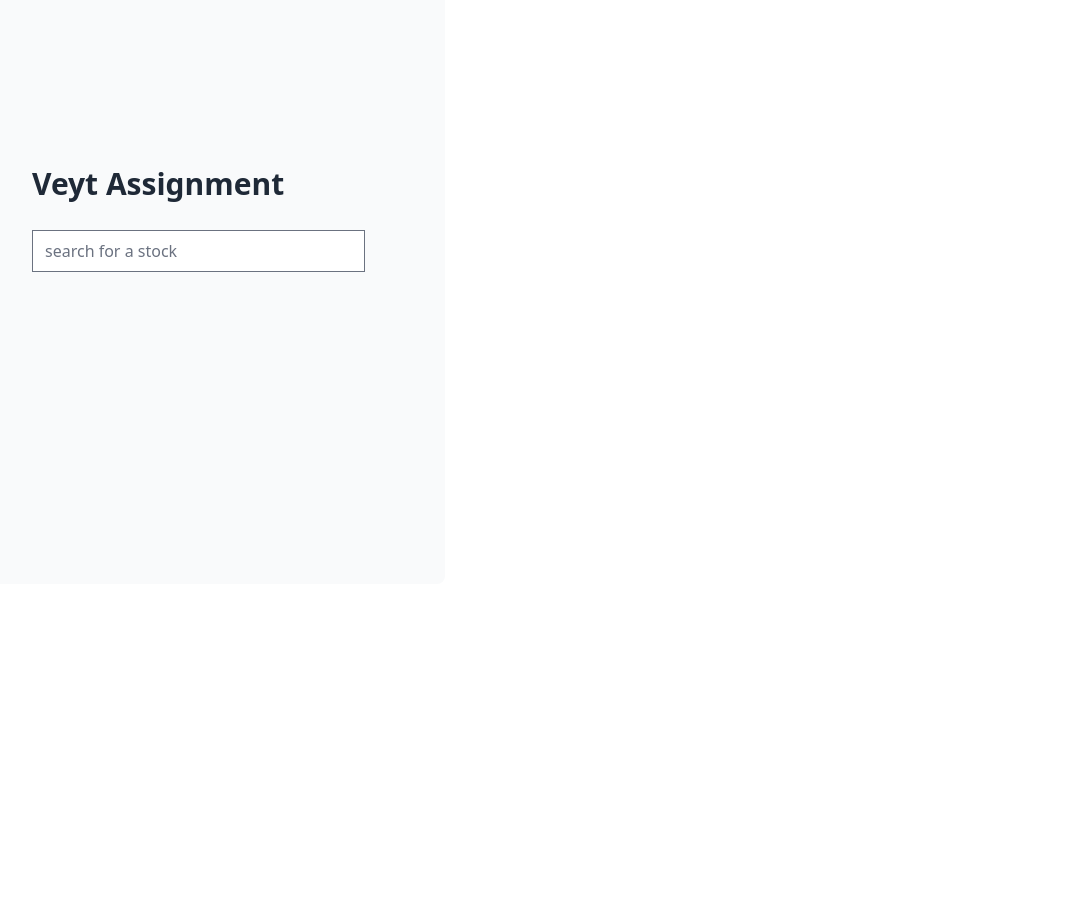
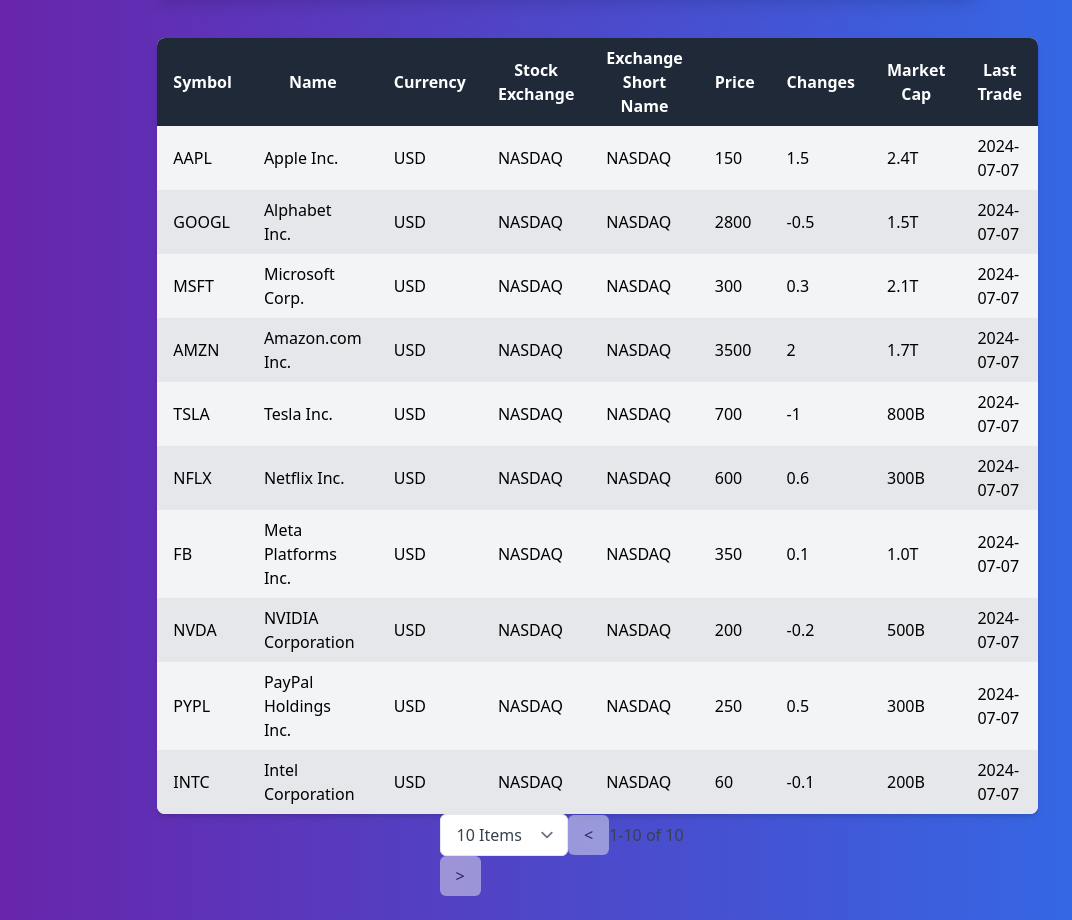
Before and after one commit to ThomasJRye/Stock-dash, a Next.js app: page / in a window 1280 px wide. Shown: the part 192-1112 px from the top of the page, without its empty margins (72-1144 px from the left). Before the commit the page ends 800 px from the top, so only its background shows below. Built offline with nearby package versions, Linux system fonts and the light colour scheme; no server answers.

Commit message:
pagination and example data

```diff
--- a/app/page.tsx
+++ b/app/page.tsx
@@ -1,18 +1,209 @@
-import AcmeLogo from '@/app/ui/acme-logo';
-import { ArrowRightIcon } from '@heroicons/react/24/outline';
-import Link from 'next/link';
-import styles from '@/app/ui/home.module.css'
+'use client';
+
+import { useState, useEffect, use } from "react";
+
+interface Stock {
+  symbol: string;
+  name: string;
+  currency: string;
+  stockExchange: string;
+  exchangeShortName: string;
+  price?: number | string;
+  changes?: number | string;
+  marketCap?: number | string;
+  lastTrade?: string | null;
+}
+
+const mockData: Stock[] = [
+  { symbol: "AAPL", name: "Apple Inc.", currency: "USD", stockExchange: "NASDAQ", exchangeShortName: "NASDAQ", price: 150, changes: 1.5, marketCap: "2.4T", lastTrade: "2024-07-07" },
+  { symbol: "GOOGL", name: "Alphabet Inc.", currency: "USD", stockExchange: "NASDAQ", exchangeShortName: "NASDAQ", price: 2800, changes: -0.5, marketCap: "1.5T", lastTrade: "2024-07-07" },
+  { symbol: "MSFT", name: "Microsoft Corp.", currency: "USD", stockExchange: "NASDAQ", exchangeShortName: "NASDAQ", price: 300, changes: 0.3, marketCap: "2.1T", lastTrade: "2024-07-07" },
+  { symbol: "AMZN", name: "Amazon.com Inc.", currency: "USD", stockExchange: "NASDAQ", exchangeShortName: "NASDAQ", price: 3500, changes: 2, marketCap: "1.7T", lastTrade: "2024-07-07" },
+  { symbol: "TSLA", name: "Tesla Inc.", currency: "USD", stockExchange: "NASDAQ", exchangeShortName: "NASDAQ", price: 700, changes: -1, marketCap: "800B", lastTrade: "2024-07-07" },
+  { symbol: "NFLX", name: "Netflix Inc.", currency: "USD", stockExchange: "NASDAQ", exchangeShortName: "NASDAQ", price: 600, changes: 0.6, marketCap: "300B", lastTrade: "2024-07-07" },
+  { symbol: "FB", name: "Meta Platforms Inc.", currency: "USD", stockExchange: "NASDAQ", exchangeShortName: "NASDAQ", price: 350, changes: 0.1, marketCap: "1.0T", lastTrade: "2024-07-07" },
+  { symbol: "NVDA", name: "NVIDIA Corporation", currency: "USD", stockExchange: "NASDAQ", exchangeShortName: "NASDAQ", price: 200, changes: -0.2, marketCap: "500B", lastTrade: "2024-07-07" },
+  { symbol: "PYPL", name: "PayPal Holdings Inc.", currency: "USD", stockExchange: "NASDAQ", exchangeShortName: "NASDAQ", price: 250, changes: 0.5, marketCap: "300B", lastTrade: "2024-07-07" },
+  { symbol: "INTC", name: "Intel Corporation", currency: "USD", stockExchange: "NASDAQ", exchangeShortName: "NASDAQ", price: 60, changes: -0.1, marketCap: "200B", lastTrade: "2024-07-07" },
+  // Add more mock data as needed
+];
 
 export default function Page() {
+  const [query, setQuery] = useState("");
+  const [results, setResults] = useState<Stock[]>([]);
+  const [limit, setLimit] = useState<number>(10);
+  const [page, setPage] = useState(1);
+  const [totalResults, setTotalResults] = useState<number>(0);
+  const [errorMessage, setErrorMessage] = useState<string | null>(null);
+
+  const apiKey = process.env.NEXT_PUBLIC_FINANCE_API_KEY;
+
+  const handleInputChange = (e: React.ChangeEvent<HTMLInputElement>) => {
+    setQuery(e.target.value);
+  };
+
+  const handleLimitChange = (e: React.ChangeEvent<HTMLSelectElement>) => {
+    setLimit(Number(e.target.value));
+    setPage(1); // Reset to first page when limit changes
+  };
+
+  // const handleSubmit = async (e: React.FormEvent) => {
+  //   e.preventDefault();
+  //   if (query.trim() === '') return;
+  //   const offset = (page - 1) * limit;
+
+  //   const responseCIKs = await fetch(`https://financialmodelingprep.com/api/v3/search?query=${query}&limit=${limit}&offset=${offset}&apikey=${apiKey}`);
+  //   const CIKs = await responseCIKs.json();
+  //   setTotalResults(CIKs.length)
+
+  //   const stocks = CIKs.slice(0, limit).map((stock: any) => ({
+  //     symbol: stock.symbol,
+  //     name: stock.name,
+  //     currency: stock.currency,
+  //     stockExchange: stock.stockExchange,
+  //     exchangeShortName: stock.exchangeShortName,
+  //   }));
+
+  //   const stocksInfo = await Promise.all(stocks.map(async (stock: any) => {
+  //     const response = await fetch(`https://financialmodelingprep.com/api/v3/quote/${stock.symbol}?&apikey=${apiKey}`);
+  //     const quoteData = await response.json();
+
+  //     if (quoteData && quoteData.length > 0) {
+  //       return {
+  //         ...stock,
+  //         price: quoteData[0].price,
+  //         changes: quoteData[0].changes,
+  //         marketCap: quoteData[0].marketCap,
+  //         lastTrade: quoteData[0].lastTrade,
+  //       };
+  //     } else {
+  //       return {
+  //         symbol: stock.symbol,
+  //         name: stock.name,
+  //         currency: stock.currency,
+  //         stockExchange: stock.stockExchange,
+  //         exchangeShortName: stock.exchangeShortName,
+  //         price: 'N/A',
+  //         changes: 'N/A',
+  //         marketCap: 'N/A',
+  //         lastTrade: null,
+  //       };
+  //     }
+  //   }));
+  //   setResults(stocksInfo);
+
+  // };
+
+  const handlePageChange = (newPage: number) => {
+    console.log(page)
+    setPage(newPage);
+    console.log(page)
+  };
+
+  useEffect(() => {
+    const fetchData = async () => {
+      try {
+        const offset = (page - 1) * limit;
+        const filteredData = mockData.filter(stock => stock.name.toLowerCase().includes(query.toLowerCase()) || stock.symbol.toLowerCase().includes(query.toLowerCase()));
+        const paginatedData = filteredData.slice(offset, offset + limit);
+        setResults(paginatedData);
+        setTotalResults(filteredData.length);
+        setErrorMessage(null); // Clear any previous error messages
+      } catch (error) {
+        setErrorMessage("An error occurred while fetching data. Please try again later.");
+        setResults([]);
+        setTotalResults(0);
+      }
+    };
+
+    fetchData();
+  }, [query, page, limit]);
+
+  const startIndex = (page - 1) * limit + 1;
+  const endIndex = Math.min(page * limit, totalResults);
+
+  console.log(startIndex, endIndex, totalResults, page)
   return (
-    <main className="flex min-h-screen flex-col p-6">
-      <div className="mt-4 flex grow flex-col gap-4 md:flex-row">
-        <div className="flex flex-col justify-center gap-6 rounded-lg bg-gray-50 px-6 py-10 md:w-2/5 md:px-20">
-          <p className={`text-xl text-gray-800 md:text-3xl md:leading-normal`}>
-            <strong>Veyt Assignment</strong>
+    <main className="flex min-h-screen flex-col items-center bg-gradient-to-r from-purple-800 to-blue-600 p-6">
+      <div className="mt-4 flex grow flex-col gap-4 md:w-2/3">
+        <div className="flex flex-col justify-center gap-6 rounded-lg bg-gray-50 p-6 shadow-lg">
+          <p className="text-3xl font-bold text-gray-800 text-center">
+            Veyt Assignment
           </p>
-          <input placeholder="search for a stock"></input>
+          <form className="flex flex-col items-center space-y-4">
+
+          {/* <form onSubmit={handleSubmit} className="flex flex-col items-center space-y-4"> */}
+            <input
+              type="text"
+              value={query}
+              onChange={handleInputChange}
+              className="w-1/2 rounded-md border border-gray-200 py-2 px-4 text-gray-700"
+              placeholder="Search for a Stock..."
+            />
+          </form>
         </div>
+        {results.length > 0 && (
+          <div className="mt-6">
+            <table className="min-w-full bg-white shadow-md rounded-lg overflow-hidden">
+              <thead className="bg-gray-800 text-white">
+                <tr>
+                  <th className="py-2 px-4">Symbol</th>
+                  <th className="py-2 px-4">Name</th>
+                  <th className="py-2 px-4">Currency</th>
+                  <th className="py-2 px-4">Stock Exchange</th>
+                  <th className="py-2 px-4">Exchange Short Name</th>
+                  <th className="py-2 px-4">Price</th>
+                  <th className="py-2 px-4">Changes</th>
+                  <th className="py-2 px-4">Market Cap</th>
+                  <th className="py-2 px-4">Last Trade</th>
+                </tr>
+              </thead>
+              <tbody>
+                {results.map((result, index) => (
+                  <tr key={result.symbol} className={index % 2 === 0 ? 'bg-gray-100' : 'bg-gray-200'}>
+                    <td className="py-2 px-4">{result.symbol || 'Unknown'}</td>
+                    <td className="py-2 px-4">{result.name || 'Unknown'}</td>
+                    <td className="py-2 px-4">{result.currency || 'N/A'}</td>
+                    <td className="py-2 px-4">{result.stockExchange || 'N/A'}</td>
+                    <td className="py-2 px-4">{result.exchangeShortName || 'N/A'}</td>
+                    <td className="py-2 px-4">{result.price || 'N/A'}</td>
+                    <td className="py-2 px-4">{result.changes || 'N/A'}</td>
+                    <td className="py-2 px-4">{result.marketCap || 'N/A'}</td>
+                    <td className="py-2 px-4">{result.lastTrade || 'N/A'}</td>
+                  </tr>
+                ))}
+              </tbody>
+            </table>
+          </div>
+        )}
+      </div>
+      <div>
+        <select
+          value={limit}
+          onChange={handleLimitChange}
+          className="w-1/2 rounded-md border border-gray-200 py-2 px-4 text-gray-700"
+        >
+          <option value={5}>5 Items</option>
+          <option value={10}>10 Items</option>
+          <option value={15}>15 Items</option>
+        </select>
+        <button
+          onClick={() => handlePageChange(page - 1)}
+          disabled={page === 1}
+          className="px-4 py-2 rounded-md bg-gray-200 hover:bg-gray-300 disabled:opacity-50"
+        >
+          &lt;
+        </button>
+        <span className="text-gray-700">
+          {startIndex}-{endIndex} of {totalResults}
+        </span>
+        <button
+          onClick={() => handlePageChange(page + 1)}
+          disabled={endIndex >= totalResults}
+          className="px-4 py-2 rounded-md bg-gray-200 hover:bg-gray-300 disabled:opacity-50"
+        >
+          &gt;
+        </button>
       </div>
     </main>
   );
```
Also changed, not shown: 1 other file (tests, documents, lock files or other folders).
